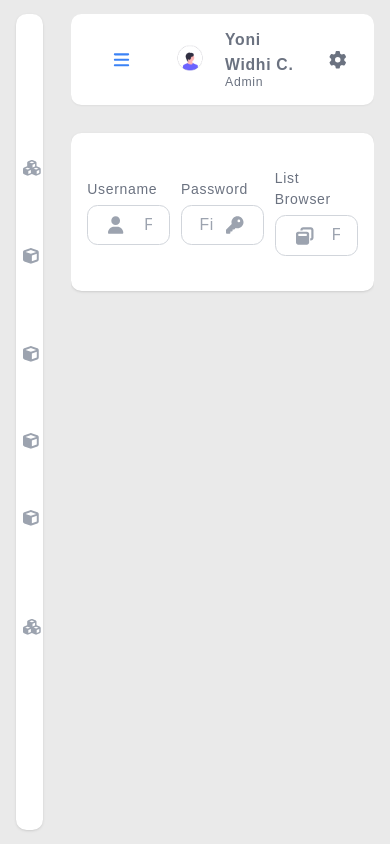
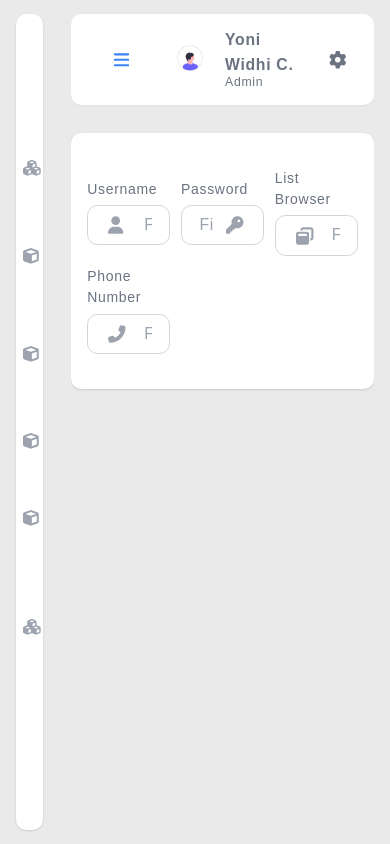
Before and after one commit to NichiNect/pasfica, a Nuxt app: page /admin/input in a window 390 px wide. Built offline with nearby package versions, Linux system fonts and the light colour scheme.

Commit message:
Input phone component with example

```diff
--- /dev/null
+++ b/components/base/input/Phone.vue
@@ -0,0 +1,143 @@
+<script setup>
+import { faPlus } from '@fortawesome/free-solid-svg-icons';
+
+
+/**
+ * * Variables
+ */
+const props = defineProps([
+  'placeholder', 'inputValue', 'name', 'label', 'icon', 'iconPosition', 'disabled', 'useFormat'
+]);
+const emit = defineEmits(['onFocus', 'onBlur']);
+
+const focus = ref(false);
+const inputValue = ref('');
+
+/**
+ * Hooks & Watcher
+ */
+onBeforeMount(() => {
+  if (props.inputValue) {
+    inputValue.value = props.inputValue;
+  }
+
+  if (!props.useFormat) {
+    props.useFormat = '62';
+  } else {
+
+    const useFormatType = ['62', '0'];
+    if (!useFormatType.includes(props.useFormat)) {
+
+      props.useFormat = '62';
+    }
+  }
+});
+
+watch(inputValue, () => {
+
+  if (inputValue.value && typeof inputValue.value == 'string') {
+
+    let val = inputValue.value.split('');
+    let resultVal = '';
+
+    val.map((dataItem, idx) => {
+
+      switch (props.useFormat) {
+        case '62': {
+
+          const spaceCharIndex = [2, 6, 11, 16];
+
+          for (const itemSpace of spaceCharIndex) {
+
+            if (idx == itemSpace) {
+              resultVal += ' ';
+            }
+          }
+        } break;
+        case '0' : {
+
+          const spaceCharIndex = [4, 9, 14];
+
+          for (const itemSpace of spaceCharIndex) {
+
+            if (idx == itemSpace) {
+              resultVal += ' ';
+            }
+          }
+        } break;
+      }
+
+      if (/[0-9]/.test(dataItem)) {
+        resultVal += dataItem;
+      }
+    });
+
+    inputValue.value = resultVal;
+  }
+});
+</script>
+
+<template>
+  <div :class="[
+    'form_control',
+    disabled ? 'opacity-60' : '',
+  ]">
+
+    <label
+      :for="props.name"
+      :class="[
+        focus ? 'text-primary' : ''
+      ]"
+    >
+      {{ props.label }}
+    </label>
+
+    <div class="relative">
+      <input
+        :inputmode="'numeric'"
+        type="text"
+        :value="inputValue"
+        :placeholder="props.placeholder"
+        :class="[
+          (props.iconPosition == 'right') ? 'pl-5 pr-14' : (props.icon) ? 'pl-16 pr-5' : 'pl-5 pr-5',
+          focus ? 'bg-primary' : ''
+        ]"
+        :name="props.name"
+        :id="props.name"
+        :disabled="props.disabled ? true: false"
+        autocomplete="off"
+        @focus="() => {
+          focus = true;
+          emit('onFocus');
+        }"
+        @blur="() => {
+          focus = false;
+          emit('onBlur');
+        }"
+        @keyup="(e) => {
+          inputValue = e.target.value;
+        }"
+      />
+
+      <FontAwesomeIcon
+        v-if="props.icon"
+        :icon="props.icon"
+        :class="[
+          'absolute text-gray-400 text-xl top-1/2 -translate-y-1/2',
+          (props.iconPosition == 'right') ? 'right-1 mr-5' : 'left-1 ml-5',
+          focus ? 'text-primary' : ''
+        ]"
+      />
+
+      <!-- <div
+       v-if="focus && props.useFormat == '62'"
+       :class="[
+        'absolute text-lg top-1/2 -translate-y-1/2',
+        props.iconPosition == 'left' ? 'left-2 ml-16' : 'left-1 ml-5'
+       ]"
+      >
+        <FontAwesomeIcon :icon="faPlus" />
+      </div> -->
+    </div>
+  </div>
+</template>
--- a/pages/admin/input/index.vue
+++ b/pages/admin/input/index.vue
@@ -1,5 +1,5 @@
 <script setup>
-import { faEnvelope, faKey, faUser, faWindowRestore } from '@fortawesome/free-solid-svg-icons';
+import { faKey, faPhoneAlt, faUser, faWindowRestore } from '@fortawesome/free-solid-svg-icons';
 
 /**
  * * Layouts
@@ -39,5 +39,14 @@ import { faEnvelope, faKey, faUser, faWindowRestore } from '@fortawesome/free-so
         'Google Chrome', 'Chromium', 'Edge', 'Mozilla Firefox', 'Brave', 'Opera', 'Vivaldi'
       ]"
     />
+
+    <BaseInputPhone
+      name="phoneNumber"
+      label="Phone Number"
+      placeholder="Fill your phone number.."
+      iconPosition="left"
+      :icon="faPhoneAlt"
+      useFormat="62"
+    />
   </div>
 </template>
```
